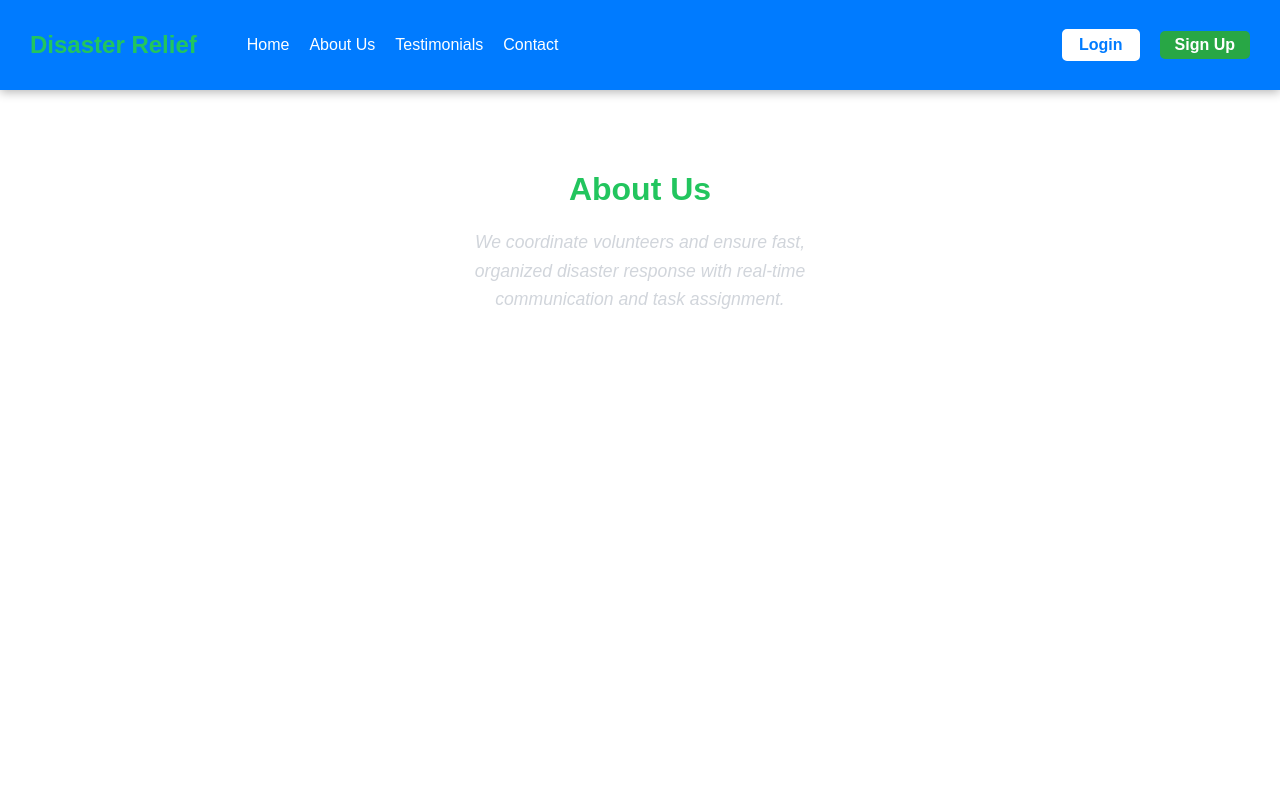
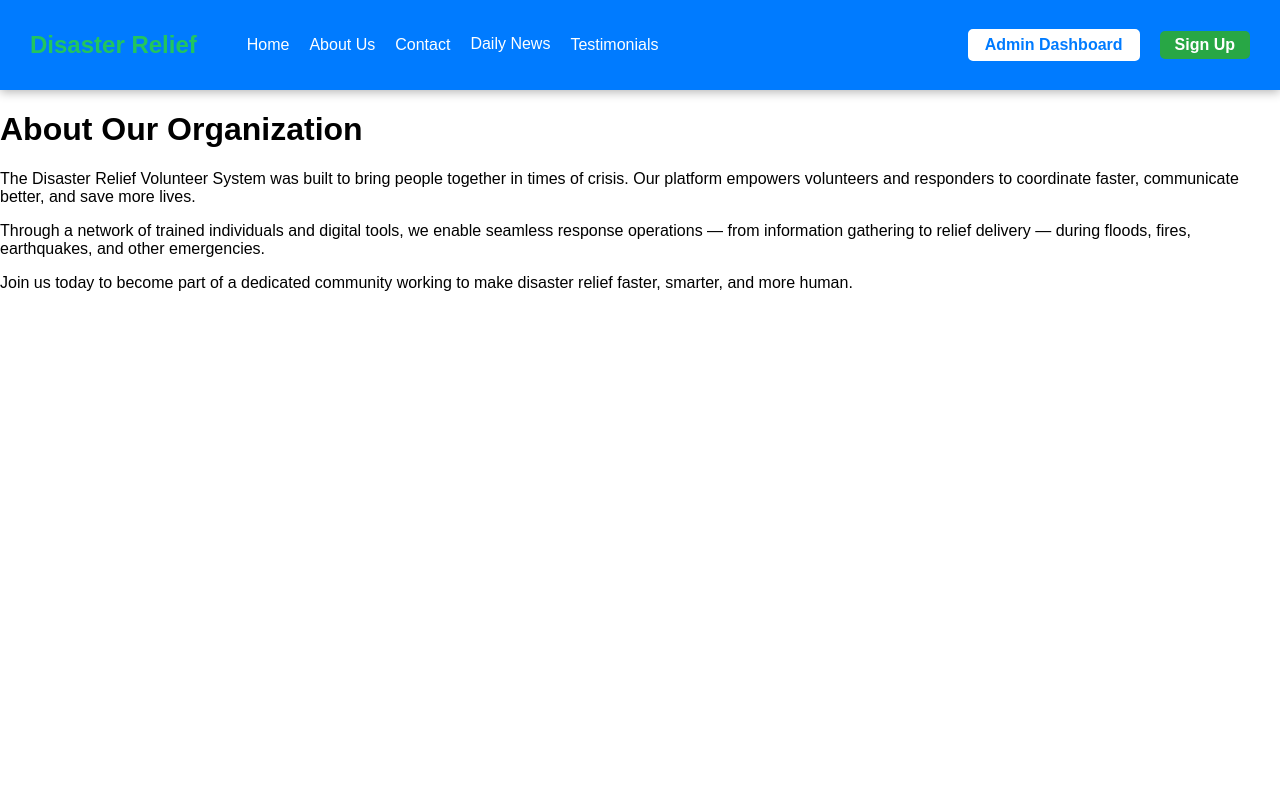
Before and after one commit to Nebbu333/disaster-managing, a React (Create React App) app: page /about in a window 1280 px wide. Shown: the top 800 px of the page. Built offline with nearby package versions, Linux system fonts and the light colour scheme.

Commit message:
daily news page created and updated

```diff
--- a/src/App.js
+++ b/src/App.js
@@ -8,6 +8,7 @@ import Login from "./pages/Login";
 import Signup from "./pages/Signup";
 import NavBar from "./components/NavBar";
 import Footer from "./components/Footer";
+import Dailynews from "./pages/Dailynews";
 import "./App.css";
 
 function App() {
@@ -24,6 +25,7 @@ function App() {
             <Route path="/testimonials" element={<Testimonials />} />
             <Route path="/login" element={<Login />} />
             <Route path="/signup" element={<Signup />} />
+            <Route path="/dailynews" element={<Dailynews />} />
           </Routes>
         </div>
         <Footer />
--- a/src/components/Footer.js
+++ b/src/components/Footer.js
@@ -19,11 +19,14 @@ const Footer = () => {
         <Link to="/about" className="footer-link">
           About Us
         </Link>
+        <Link to="/contact" className="footer-link">
+          Contact
+        </Link>
         <Link to="/testimonials" className="footer-link">
           Testimonials
         </Link>
-        <Link to="/contact" className="footer-link">
-          Contact
+        <Link to="/dailynews" className="footer-link">
+          Daily News
         </Link>
         <Link to="/signup" className="footer-link signup-link">
           Sign Up
--- a/src/components/NavBar.js
+++ b/src/components/NavBar.js
@@ -15,13 +15,16 @@ const Navbar = () => {
         <h2>Disaster Relief</h2>
         <Link to="/">Home</Link>
         <Link to="/about">About Us</Link>
+        <Link to="/contact">Contact</Link>
+        <Link to="/dailynews" className="nav-link">
+          Daily News
+        </Link>
         <Link to="/testimonials">Testimonials</Link>
-        <Link to="/contact">Contact</Link>
       </div>
 
       <div className="nav-right">
         <Link to="/login" className="login-btn">
-          Login
+          Admin Dashboard
         </Link>
         <Link to="/signup" className="signup-btn">
           Sign Up
--- a/src/pages/About.js
+++ b/src/pages/About.js
@@ -1,12 +1,38 @@
 import React from "react";
 import "./About.css";
 
+/* ✅ Short About Preview – shown on Home page */
+export const AboutPreview = () => (
+  <div className="about-preview">
+    <h2>About Us</h2>
+    <p>
+      Our Disaster Relief Volunteer System connects communities, volunteers, and
+      coordinators to act quickly when emergencies strike. We use technology to
+      streamline communication, organize rescue missions, and deliver essential
+      aid to affected areas in real time. Together, we ensure that no call for
+      help goes unanswered and every volunteer effort counts where it matters
+      most.
+    </p>
+  </div>
+);
+
+/* ✅ Full About Page */
 const About = () => (
-  <div className="page">
-    <h1>About Us</h1>
+  <div className="about-page">
+    <h1>About Our Organization</h1>
     <p>
-      We coordinate volunteers and ensure fast, organized disaster response with
-      real-time communication and task assignment.
+      The Disaster Relief Volunteer System was built to bring people together in
+      times of crisis. Our platform empowers volunteers and responders to
+      coordinate faster, communicate better, and save more lives.
+    </p>
+    <p>
+      Through a network of trained individuals and digital tools, we enable
+      seamless response operations — from information gathering to relief
+      delivery — during floods, fires, earthquakes, and other emergencies.
+    </p>
+    <p>
+      Join us today to become part of a dedicated community working to make
+      disaster relief faster, smarter, and more human.
     </p>
   </div>
 );
--- /dev/null
+++ b/src/pages/Dailynews.js
@@ -0,0 +1,17 @@
+// pages/DailyNews.js
+import React from "react";
+import "./Dailynews.css"; // optional if you have a CSS file
+
+const Dailynews = () => {
+  return (
+    <div className="daily-news-page">
+      <h1>Daily News</h1>
+      <p>
+        Stay updated with the latest disaster alerts, volunteer activities, and
+        relief efforts happening across regions.
+      </p>
+    </div>
+  );
+};
+
+export default Dailynews;
--- a/src/pages/Home.js
+++ b/src/pages/Home.js
@@ -3,6 +3,7 @@ import { Link } from "react-router-dom";
 import { motion } from "framer-motion";
 import "./Home.css";
 import Contact from "./Contact";
+import { AboutPreview } from "./About"; // ✅ Import short About section
 
 const Home = () => {
   return (
@@ -12,6 +13,7 @@ const Home = () => {
       animate={{ opacity: 1 }}
       transition={{ duration: 0.8 }}
     >
+      {/* Hero Section */}
       <section className="hero">
         <h1>Welcome to Disaster Relief Volunteer System</h1>
         <p>Join us in making a difference when it matters most.</p>
@@ -20,18 +22,18 @@ const Home = () => {
         </Link>
       </section>
 
+      {/* ✅ Imported About Section Preview */}
       <section className="about-short">
-        <h2>About Us</h2>
-        <p>
-          We connect volunteers and coordinators during disasters to deliver
-          rapid, organized responses.
-        </p>
+        <AboutPreview />
         <Link to="/about" className="link-more">
           Click for More →
         </Link>
       </section>
+
+      {/* Contact Form Section */}
       <Contact />
 
+      {/* News Section */}
       <section className="news-section">
         <h2>Daily Updates</h2>
         <ul>
@@ -43,6 +45,7 @@ const Home = () => {
         </Link>
       </section>
 
+      {/* Collaborations */}
       <section className="collab-photos">
         <h2>Our Previous Collaborations</h2>
         <div className="photos"></div>
--- a/src/pages/Signup.js
+++ b/src/pages/Signup.js
@@ -3,7 +3,7 @@ import "./Signup.css";
 
 const Signup = () => (
   <div className="page">
-    <h1>Sign Up</h1>
+    <h1>Sign Up as a Volunteer</h1>
     <form>
       <input type="text" placeholder="Full Name" />
       <input type="email" placeholder="Email" />
```
Also changed, not shown: src/pages/Dailynews.css (added).
